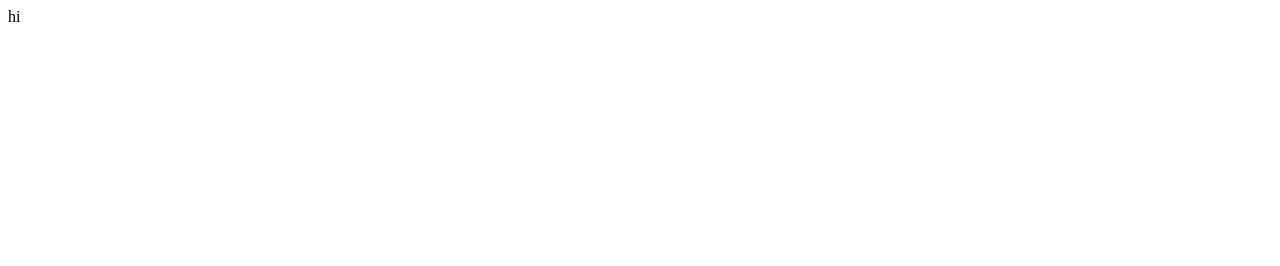
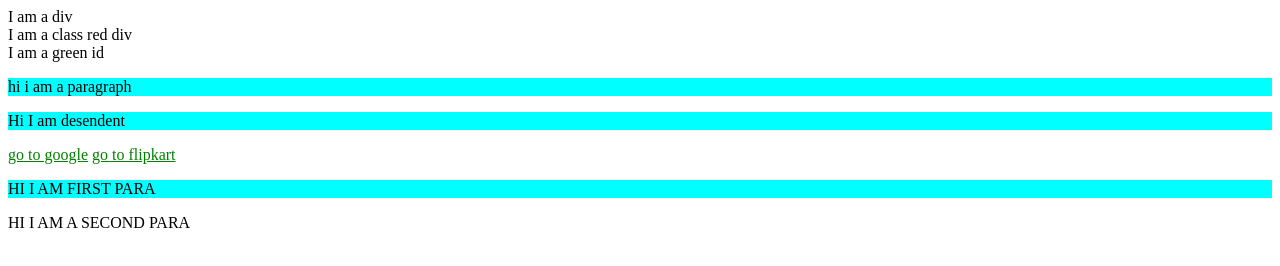
Before and after one commit to vinayjpr/web-dev, a plain HTML site: page html/class1.html in a window 1280 px wide. Drawn offline with Linux system fonts and the light colour scheme.

Commit message:
html addition

```diff
--- a/html/class1.html
+++ b/html/class1.html
@@ -1,11 +1,128 @@
 <!DOCTYPE html>
-<html lang="en">
+
+<html lan="eng">
+
 <head>
     <meta charset="UTF-8">
-    <meta name="viewport" content="width=device-width, initial-scale=1.0">
-    <title>document </title>
+    <meta name="viewport" content="width=device-width",initial-scale=1.0>
+    <title>CSS SELECTORS</title>
+    <style>RENT TYPE OF SELECTOR                             */
+
+/*                       DIFF/* =========================================================================== */
+                        /* Element Selector  */
+            /* div{ */
+                /* background-color: red; */
+
+                /* here background-color is property and red is colour */
+     /* but the drowback of this element selector is if i made another div it also give that div red background */
+     /* so to avoud this we use class selectors  }*/
+/* =========================================================================== */
+                           /*   class slector                                  */
+            /* .red{
+                background-color: red;
+             it only give red background to red class only } */
+/* ============================================================================= */
+  /*                        ID SELECTOR                                       */
+/*           #green{ */
+                 /* background-color: green; */
+/*        it give the green background to oly id green div} */
+/* ================================================================================    */
+/*                             CHILD SELECTOR                                         */
+/* #child > p{
+    color: red;
+    background-color: blue; }*/
+
+    /* The child selector help top give colour to paragraph  in child id and give colcour to background } */
+ /* yeh paragraph child h div ka
+ yeh div ka andar direct para ho jab hi kam ata ha
+ agar div ka andar dusra attribute ho like span article and aunka andar para ho
+ to yeh kam nhi ata */
+/* =================================================================================================== */
+ /*                                     DESCENDANT SELECTOR                                            */
+
+ /* #desendent p{
+    color:   red;
+    background-color: yellow;}
+
+/*  In child selector we give colour to child para of div but if in dev there is otehr span or other attribute
+and in other  attribute there is para then child selector dont work and in this case we use
+desendent selector it can  give the colour and backround colour to div other attributre para colour   } */
+
+/* ========================================================================================================= */
+ /*                                             UNIVERSAL SELECTOR                                          */
+
+ /* *{
+    margin: 0;
+    padding: 0;
+    }   */
+    /* It is a universal selector like sara div  ka margin or padding 0 ho gaya */
+
+/* ========================================================================================================= */
+ /*                                             PSEUDO SELECTOR                                             */
+
+
+   a:visited{
+    color: red;
+   }
+   /* this pesu code in which when we visit an anchor link then the link colour change  */
+
+   a:link{
+    color: green;
+}
+/* when a anchor link not visited ever then the colour of link is green and then we click the link green colour remover for user  */
+
+a:active{
+    background-color: yellow;
+}
+/* This is use when ever we clink a link anchor then us time background yellow shoe hoga  */
+a:hover{
+    background-color: black;
+}
+/* jab bhi ham link anchor ka uper cursor leka jayanga jan background colour black show hoga  */
+p:first-child{
+    background-color: aqua;
+}
+/* jasa niche pesudocode name class ka div banaya ausma 2 para ha first and second yeh pesucode frst child of div
+ /* ka colour change kar dega  */
+
+</style>
 </head>
-<body>hi
+<body>
+
+    <div>
+        I am a div
+    </div>
+
+    <div class="red">
+        I am a  class red div
+    </div>
+
+    <div id="green">
+        I am a green id
+    </div>
+
+    <div id="child">
+        <p>hi i am  a paragraph</p>
+    </div>
+
+   <div id="desendent">
+    <article>
+        <p>Hi I am desendent </p>
+    </article>
+   </div>
+
+  <div>
+ <a href="https://www.amazon.in">go to google</a>
+<a href="https://www.flipkart.com/">go to flipkart </a>
+</div>
+
+<main class="pesusocode">
+    <p>HI I AM FIRST PARA</p>
+    <p>HI I AM A SECOND PARA </p>
+</main>
+
 
 </body>
+
+
 </html>
```
